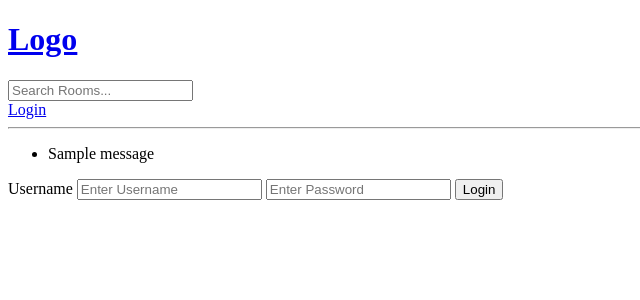
After one commit to isreednc/Study_Bud, a Django app: template base/templates/base/login_register.html in a window 1280 px wide. The commit adds this page. Shown: the top 300 px of the page, without its empty margins (0-640 px from the left). Run offline with Django 5.2, Linux system fonts and the light colour scheme; the template is opened without the code that fills it, so the values that code supplies are empty; tables that the repository leaves empty hold one stand-in row (values such as "Sample post"); one stand-in notice (Sample message) is shown.

Commit message:
Add user login and flash messages

```diff
--- /dev/null
+++ b/base/templates/base/login_register.html
@@ -0,0 +1,16 @@
+{% extends 'main.html' %}
+
+{% block content %}
+
+<div>
+    <form method="POST">
+        {% csrf_token %}
+        <label for="">Username</label>
+        <input type="text" name="username" placeholder="Enter Username">
+        <input type="text" name="password" placeholder="Enter Password">
+
+        <input type="submit" value="Login">
+    </form>
+</div>
+
+{% endblock content %}
--- a/base/urls.py
+++ b/base/urls.py
@@ -3,6 +3,8 @@ from django.urls import path
 from . import views
 
 urlpatterns = [
+    path('login/', views.loginPage, name="login"),
+
     path('', views.home, name="home"),
     path('room/<str:pk>/', views.room, name="room"),
 
--- a/templates/main.html
+++ b/templates/main.html
@@ -8,6 +8,14 @@
 <body>
     {% include 'navbar.html' %}
 
+    {% if messages %}
+    <ul class="messages">
+        {% for message in messages %}
+        <li{% if message.tags %} class="{{ message.tags }}"{% endif %}>{{ message }}</li>
+            {% endfor %}
+    </ul>
+    {% endif %}
+
     {% block content %}
 
     {% endblock content %}
--- a/templates/navbar.html
+++ b/templates/navbar.html
@@ -5,3 +5,6 @@
  <form method="GET" action="{% url 'home' %}">
     <input type="text" name="q" placeholder="Search Rooms...">
  </form>
+
+ <a href="{% url 'login' %}">Login</a>
+ <hr>
```
Also changed, not shown: base/views.py (+24 -0 lines).
